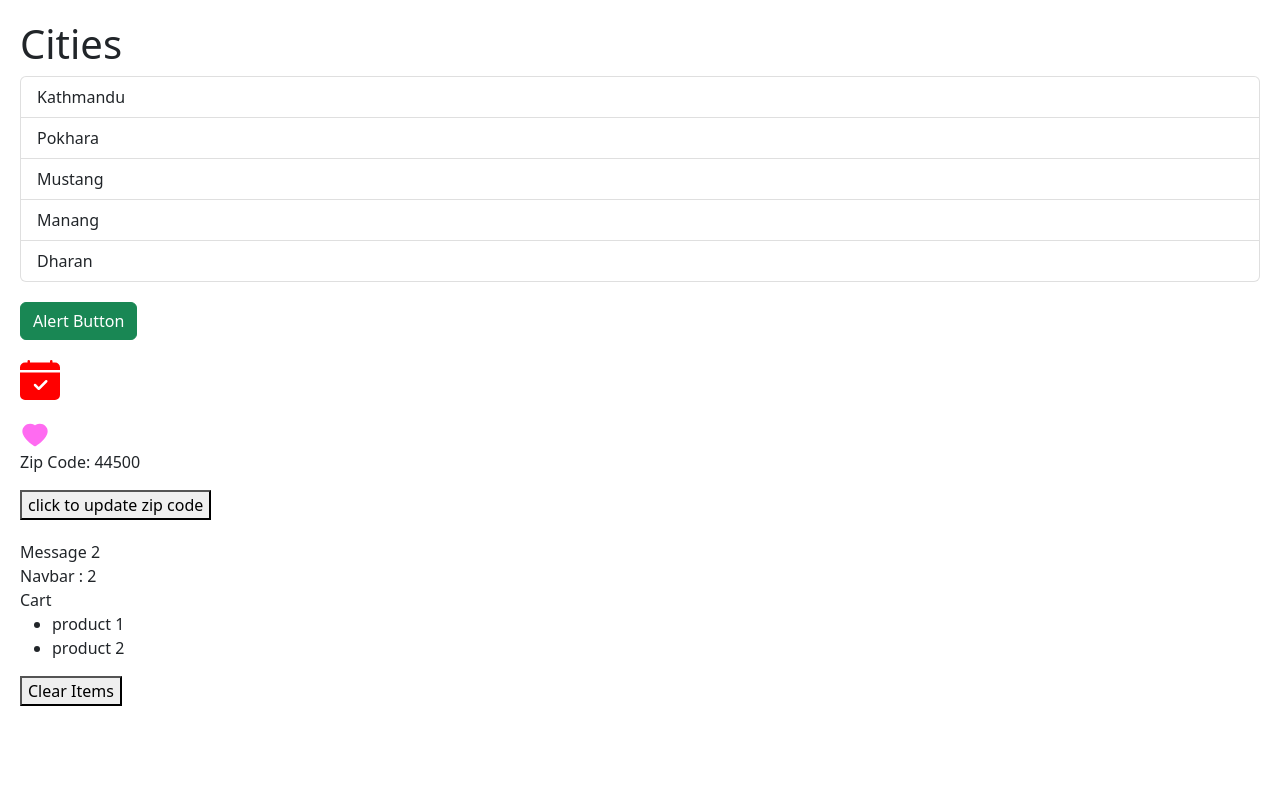
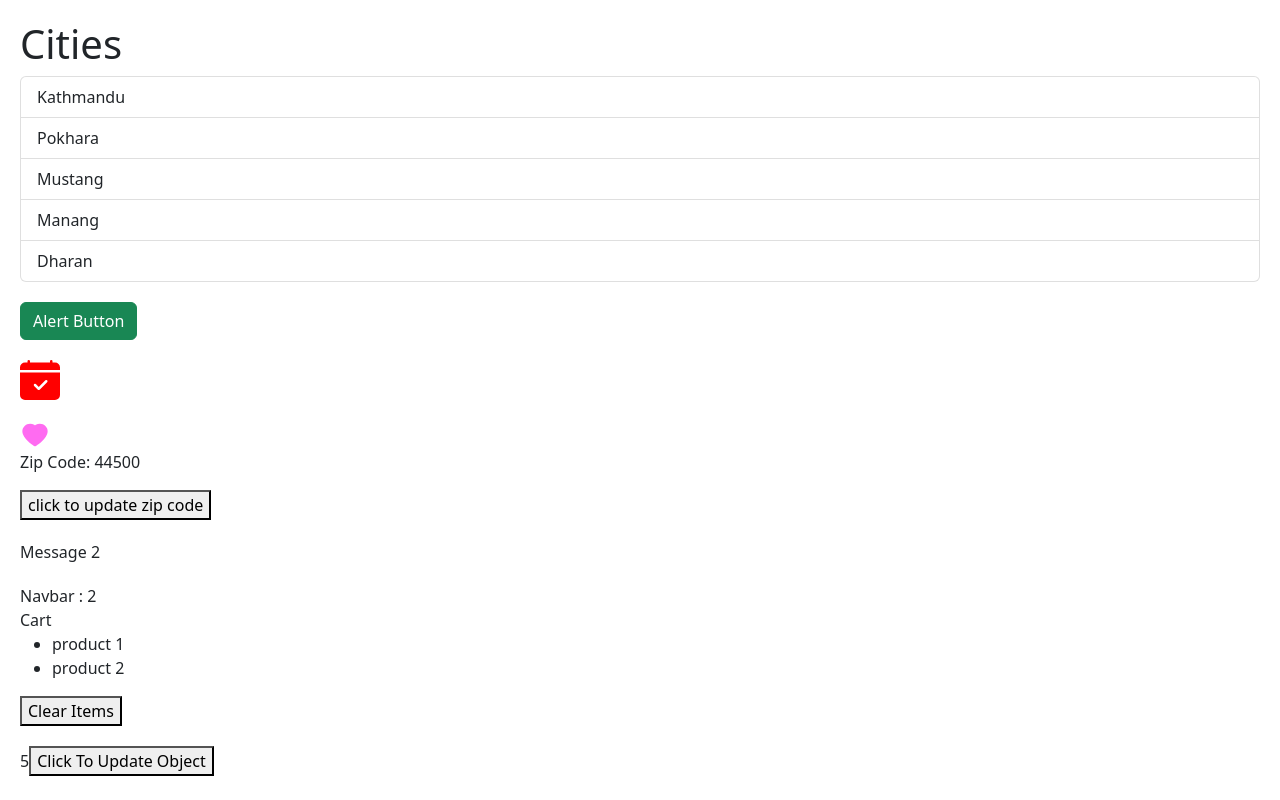
Before and after one commit to AnojAryal/React18-learning, a React (Vite) app in the folder react-app/: page / in a window 1280 px wide. Built offline with nearby package versions, Linux system fonts and the light colour scheme.

Commit message:
Updating Objects

```diff
--- a/react-app/src/App.tsx
+++ b/react-app/src/App.tsx
@@ -8,6 +8,7 @@ import Message from "./components/Message";
 import NestedObjects from "./components/NestedObjects";
 import Navbar from "./components/Navbar";
 import Cart from "./components/Cart";
+import UpdatingObjects from "./components/UpdatingObjects";
 
 function App() {
   const [cartItems, setCartItems] = useState(["product 1", "product 2"]);
@@ -44,9 +45,12 @@ function App() {
       <div style={{ marginTop: "20px" }}>
         <Message />
       </div>
-      <div>
+      <div style={{ marginTop: "20px" }}>
         <Navbar cartItemsCount={cartItems.length} />
         <Cart cartItems={cartItems} onClear={() => setCartItems([])} />
+      </div>
+      <div style={{ marginTop: "20px" }}>
+        <UpdatingObjects />
       </div>
     </div>
   );
--- /dev/null
+++ b/react-app/src/components/UpdatingObjects.tsx
@@ -0,0 +1,25 @@
+import { useState } from "react";
+
+function UpdatingObjects() {
+  const [drink, setDrink] = useState({
+    title: "Americano",
+    price: 5,
+  });
+
+  const handleClick = () => {
+    // const newDrink = {
+    //   ...drink,
+    //   price: 6,
+    // };
+    setDrink({ ...drink, price: 6 });
+  };
+
+  return (
+    <div>
+      {drink.price}
+      <button onClick={handleClick}>Click To Update Object</button>
+    </div>
+  );
+}
+
+export default UpdatingObjects;
```
